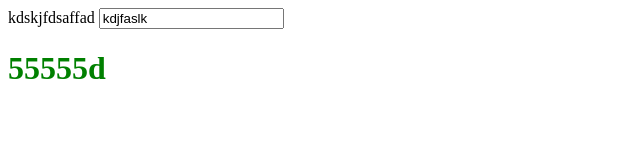
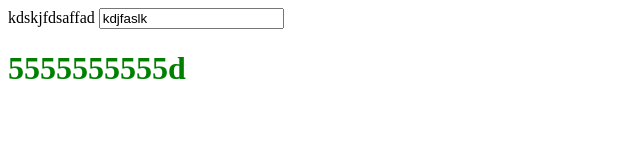
Before and after one commit to zhangfeng9121/ZF-ADMIN, a plain HTML site: page index.html in a window 1280 px wide. Shown: the whole page, without its empty margins (0-640 px from the left). Drawn offline with Linux system fonts and the light colour scheme.

Commit message:
second commit

```diff
--- a/index.html
+++ b/index.html
@@ -1 +1 @@
-<!DOCTYPE html><html lang="en"><head><meta charset="UTF-8"><title>Document</title><link rel="stylesheet" type="text/css" href="styles/app.css"></head><body>kdskjfdsaffad <input type="kdsf" name="ksd" value="kdjfaslk"><h1>55555d</h1></body></html>
+<!DOCTYPE html><html lang="en"><head><meta charset="UTF-8"><title>Document</title><link rel="stylesheet" type="text/css" href="styles/app.css"></head><body>kdskjfdsaffad <input type="kdsf" name="ksd" value="kdjfaslk"><h1>5555555555d</h1></body></html>
```
